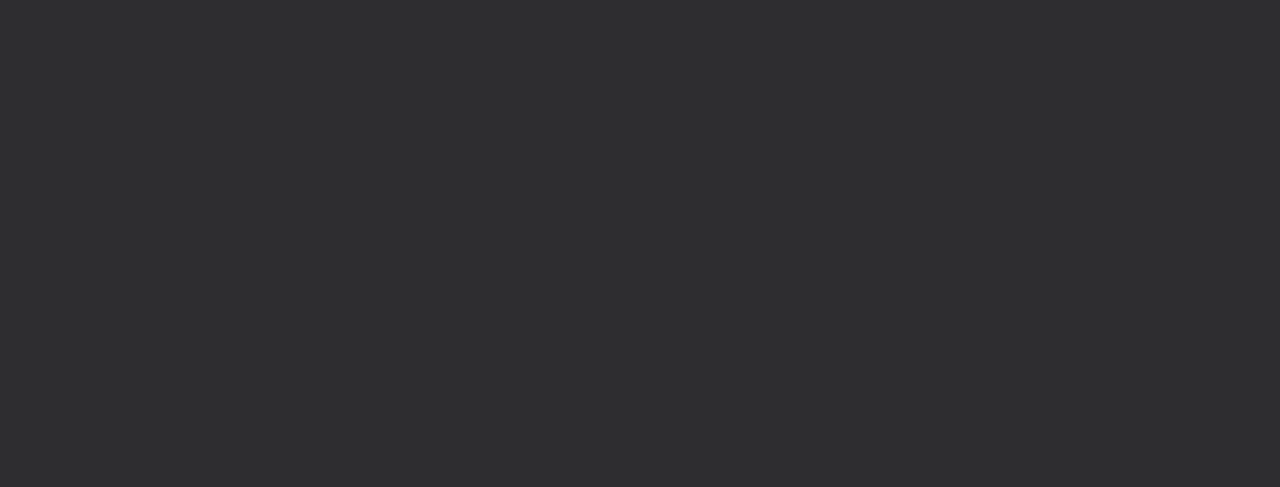
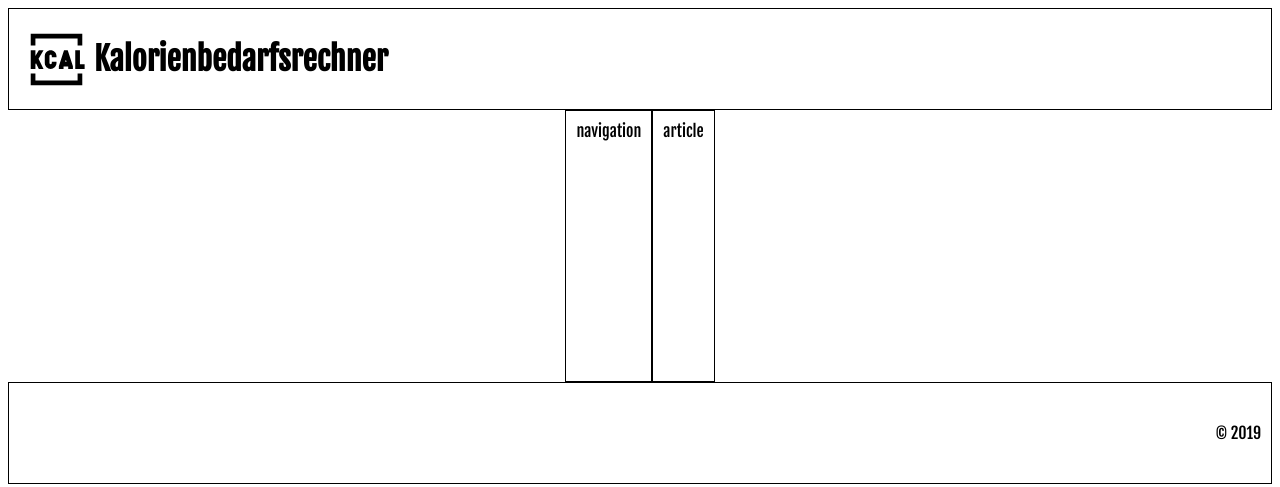
Before and after one commit to Killefitt/Kalorienbedarfsrechner, a plain HTML site: page index.html in a window 1280 px wide. Drawn offline with Linux system fonts and the light colour scheme.

Commit message:
begin building basic layout

```diff
--- a/defaults/default.css
+++ b/defaults/default.css
@@ -1,6 +1,47 @@
-/* Basic Setup */
-
+@import url(https://fonts.googleapis.com/css?family=Fjalla+One);
 
 body {
-  background-color: rgb(46, 45, 48);
+  display: flex;
+  justify-content: center;
+  flex-wrap: wrap;
+  font-family: 'Fjalla One', sans-serif;
 }
+header {
+  display: flex;
+  flex-basis: 100%;
+  height: 80px;
+  align-items: center;
+  padding: 10px;
+  border: 1px solid;
+}
+#kcal_image {
+  width: 75px;
+  height: 75px;
+}
+footer {
+  display: flex;
+  flex-basis: 100%;
+  height: 80px;
+  justify-content: flex-end;
+  align-items: center;
+  padding: 10px;
+  border: 1px solid;
+}
+#content {
+  display: flex;
+  flex-wrap: nowrap;
+}
+#nav {
+  display: flex;
+  flex-basis: 15%;
+  min-height: 250px;
+  padding: 10px;
+  border: 1px solid;
+}
+#article {
+  display: flex;
+  flex-basis: 70%;
+  min-height: 250px;
+  padding: 10px;
+  border: 1px solid;
+}
--- a/index.html
+++ b/index.html
@@ -8,7 +8,19 @@
     <meta name="keywords" content="kalorien, bedarf, rechner, harris, mifflin, broca, pal, index">
   </head>
   <body>
-
+    <header>
+      <img id="kcal_image" alt="kcal-icon" src="resources/calories.svg" />
+      <h1>Kalorienbedarfsrechner</h1>
+    </header>
+    <div id="content">
+      <div id="nav">
+        navigation
+      </div>
+      <div id="article">
+        article
+      </div>
+    </div>
+    <footer>&copy; 2019</footer>
   </body>
-  <script type="text/javascript" src="defaults/default.js" />
+  <script type="text/javascript" src="defaults/default.js"></script>
 </html>
```
Also changed, not shown: resources/calories.svg (added).
